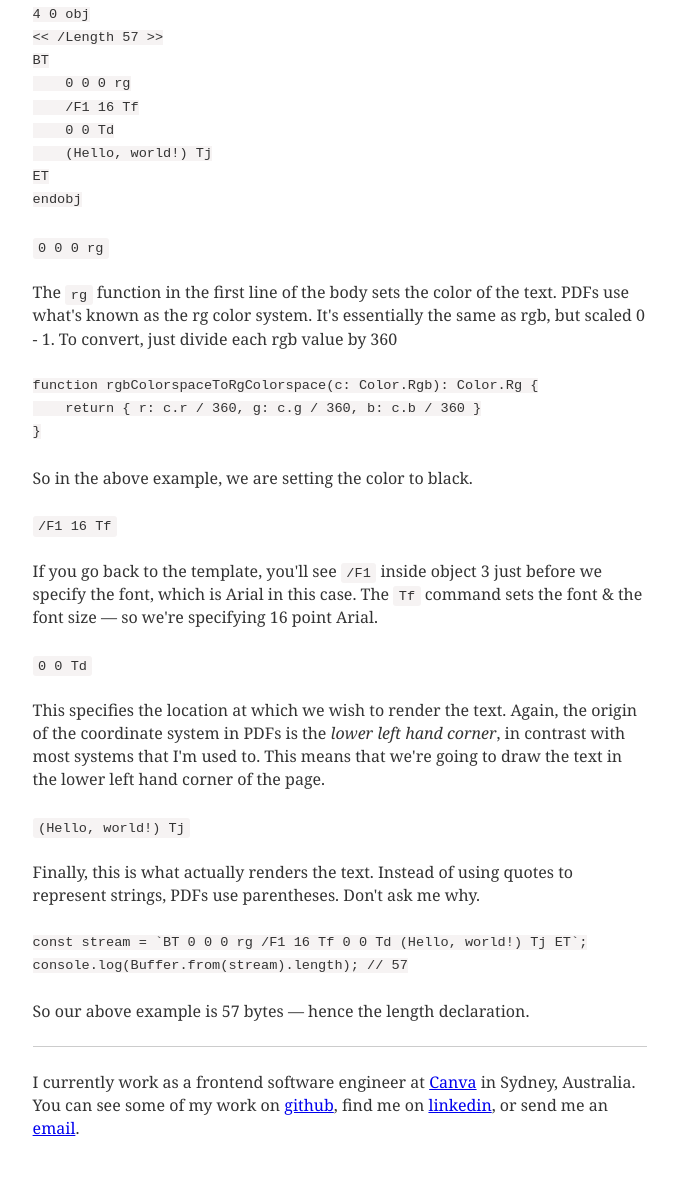
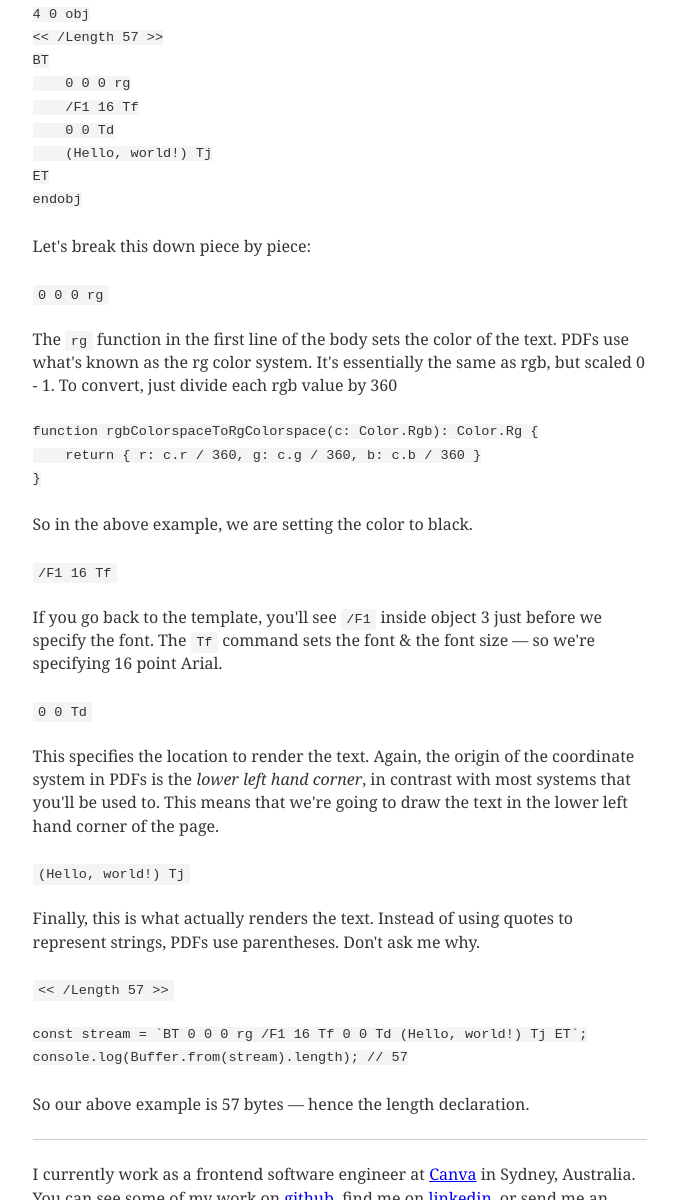
Before and after one commit to christianscott/christianfscott.com, a Gatsby site: page /guide-to-pdfs/ in a window 1280 px wide. Shown: the part 4212-5412 px from the top of the page, without its empty margins (300-978 px from the left). Built offline with nearby package versions, Linux system fonts and the light colour scheme; Gatsby itself is replaced by a stand-in of ours; some packages are replaced by stand-ins of ours; code samples lack their colours; what typography-theme-github would draw is missing.

Commit message:
update pdf article

````diff
--- a/content/blog/guide-to-pdfs/index.md
+++ b/content/blog/guide-to-pdfs/index.md
@@ -156,6 +156,8 @@ ET
 endobj
 ```
 
+Let's break this down piece by piece:
+
 `0 0 0 rg`
 
 The `rg` function in the first line of the body sets the color of the text. PDFs use what's known as the rg color system. It's essentially the same as rgb, but scaled 0 - 1. To convert, just divide each rgb value by 360
@@ -170,15 +172,17 @@ So in the above example, we are setting the color to black.
 
 `/F1 16 Tf`
 
-If you go back to the template, you'll see `/F1` inside object 3 just before we specify the font, which is Arial in this case. The `Tf` command sets the font & the font size — so we're specifying 16 point Arial.
+If you go back to the template, you'll see `/F1` inside object 3 just before we specify the font. The `Tf` command sets the font & the font size — so we're specifying 16 point Arial.
 
 `0 0 Td`
 
-This specifies the location at which we wish to render the text. Again, the origin of the coordinate system in PDFs is the _lower left hand corner_, in contrast with most systems that I'm used to. This means that we're going to draw the text in the lower left hand corner of the page.
+This specifies the location to render the text. Again, the origin of the coordinate system in PDFs is the _lower left hand corner_, in contrast with most systems that you'll be used to. This means that we're going to draw the text in the lower left hand corner of the page.
 
 `(Hello, world!) Tj`
 
 Finally, this is what actually renders the text. Instead of using quotes to represent strings, PDFs use parentheses. Don't ask me why.
+
+`<< /Length 57 >>`
 
 ```typescript
 const stream = `BT 0 0 0 rg /F1 16 Tf 0 0 Td (Hello, world!) Tj ET`;
````
